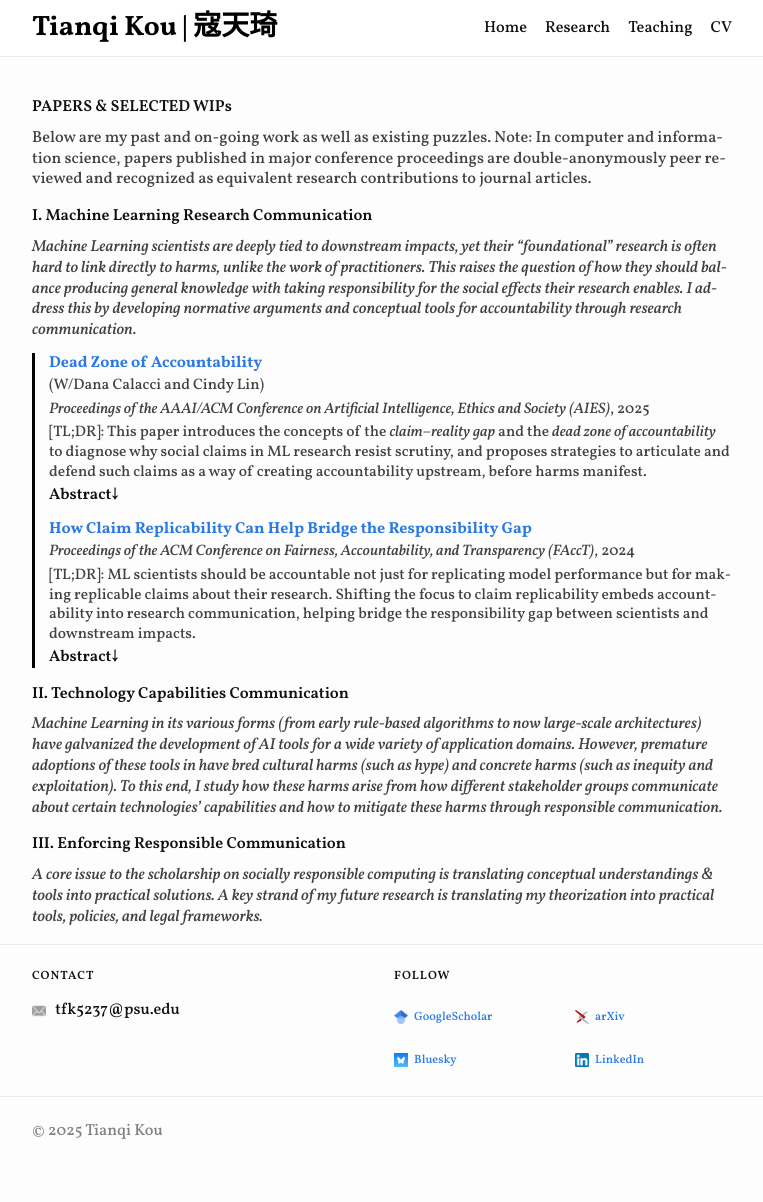
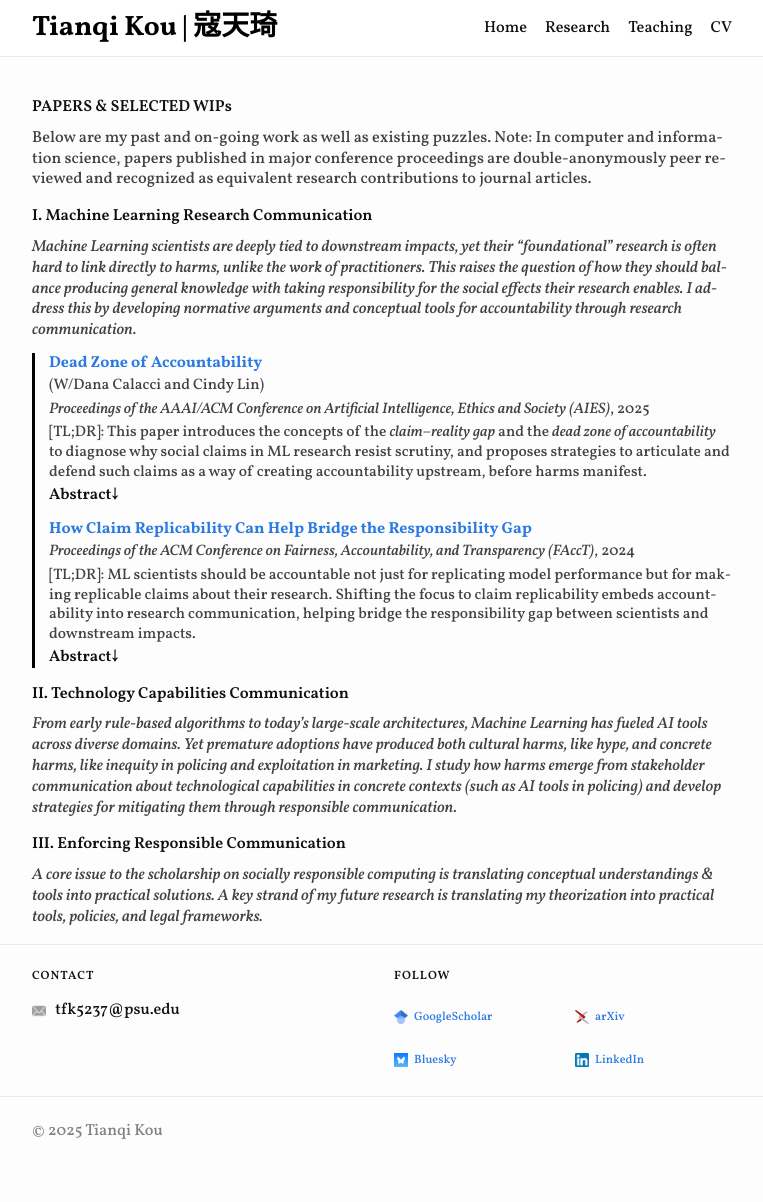
Before and after one commit to koutianqi/koutianqi.github.io, a Jekyll site: the page built from pages/research.markdown, in a window 1280 px wide. Shown: the whole page, without its empty margins (258-1021 px from the left). Built offline with Jekyll 4.4.1, drawn with Linux system fonts in a browser that asks for light colours.

Commit message:
Update research.markdown

```diff
--- a/pages/research.markdown
+++ b/pages/research.markdown
@@ -28,7 +28,7 @@
 </div>
 
 ### II. Technology Capabilities Communication
-_<span style="color: #424242;">Machine Learning in its various forms (from early rule-based algorithms to now large-scale architectures) have galvanized the development of AI tools for a wide variety of application domains. However, premature adoptions of these tools in have bred cultural harms (such as hype) and concrete harms (such as inequity and exploitation). To this end, I study how these harms arise from how different stakeholder groups communicate about certain technologies’ capabilities and how to mitigate these harms through responsible communication.</span>_
+_<span style="color: #424242;">From early rule-based algorithms to today’s large-scale architectures, Machine Learning has fueled AI tools across diverse domains. Yet premature adoptions have produced both cultural harms, like hype, and concrete harms, like inequity in policing and exploitation in marketing. I study how harms emerge from stakeholder communication about technological capabilities in concrete contexts (such as AI tools in policing) and develop strategies for mitigating them through responsible communication.</span>_
 
 
 <div class="pubs">
```
